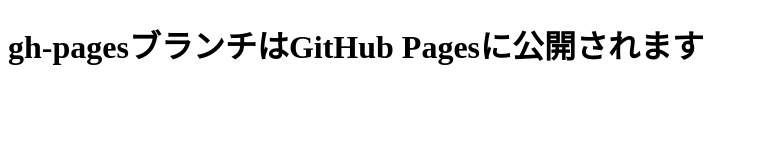
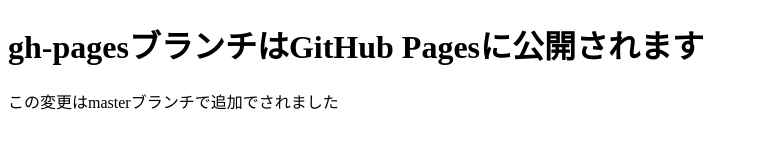
Before and after one commit to 164y/git-study, a plain HTML site: page index.html in a window 1280 px wide. Shown: the whole page, without its empty margins (0-757 px from the left). Drawn offline with Linux system fonts and the light colour scheme.

Commit message:
段階を追加

```diff
--- a/index.html
+++ b/index.html
@@ -6,5 +6,6 @@
     </head>
     <body>
         <h1>gh-pagesブランチはGitHub Pagesに公開されます</h1>
+        <p>この変更はmasterブランチで追加でされました</p>
     </body>
 </html>
```
